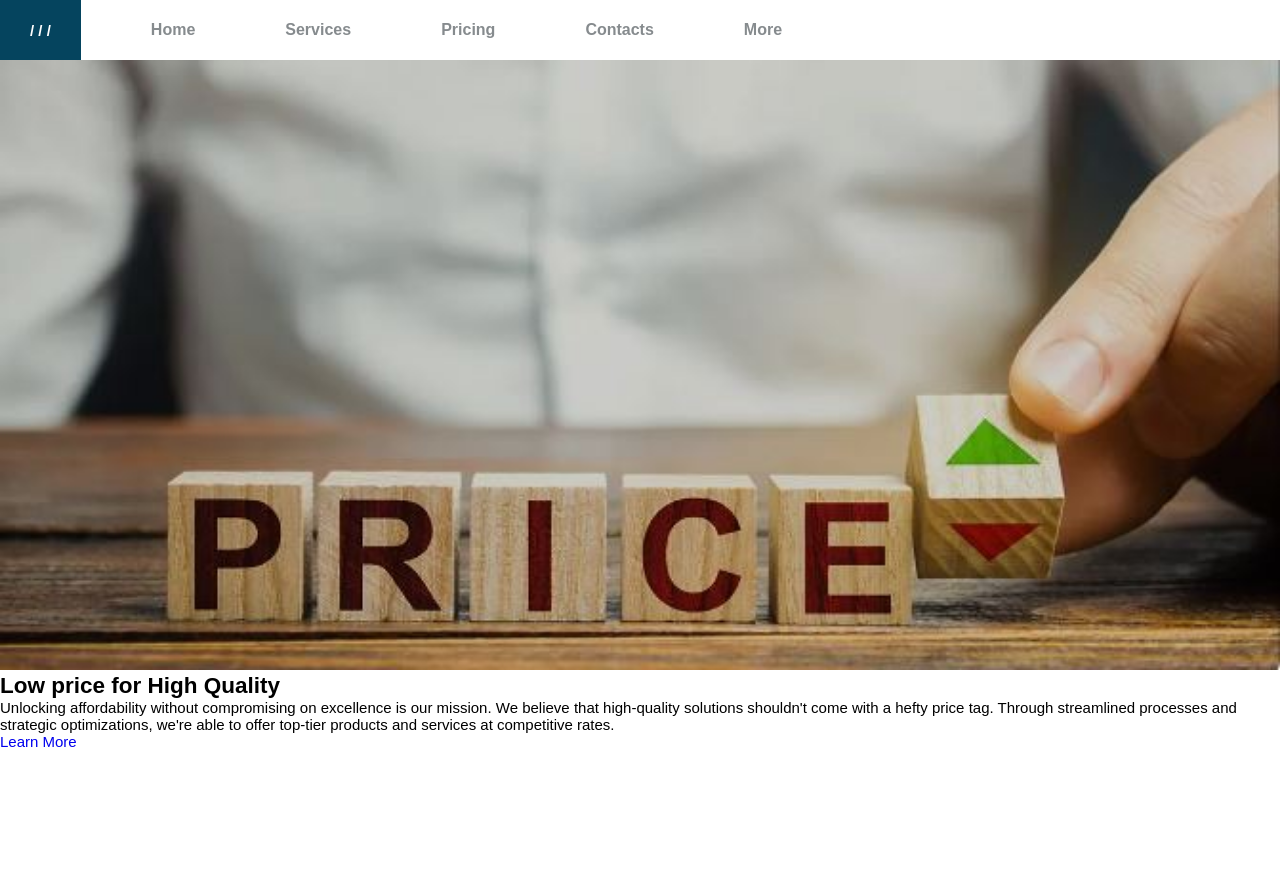
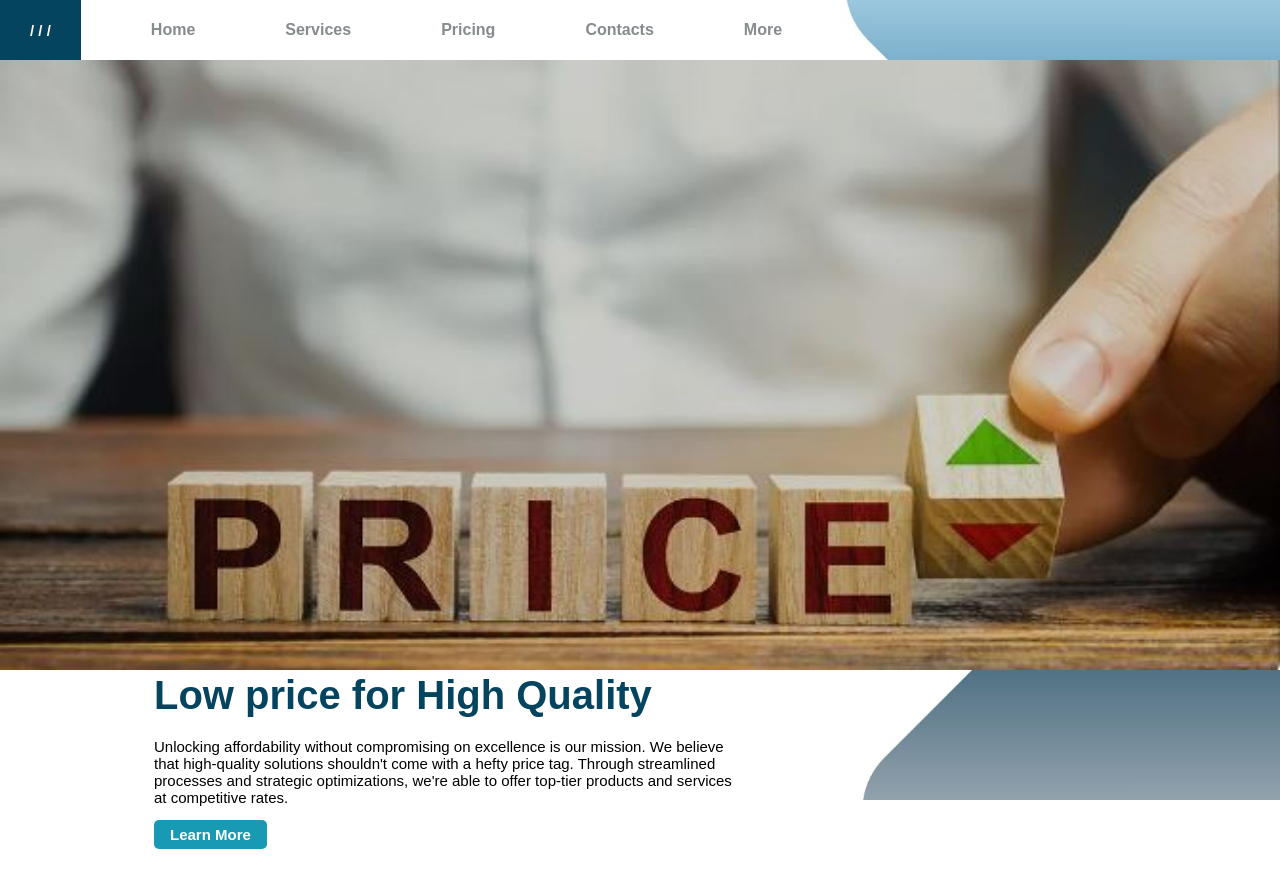
Before and after one commit to vnpranav/DI_Hackathon, a plain HTML site: page website/Pricing.html in a window 1280 px wide. Before the commit the page ends 800 px from the top, so only its background shows below. Drawn offline with Linux system fonts and the light colour scheme.

Commit message:
Update style3.css

```diff
--- a/website/css/style3.css
+++ b/website/css/style3.css
@@ -32,7 +32,7 @@ a{
     text-decoration: none;
 }
 
-.header{
+.header2{
     width: 100%;
     height: 100vh;
     /* background image? */
@@ -82,33 +82,33 @@ a{
 }
 
 /* styling banner text */
-.container{
+.container2{
     max-width: 100rem;
     margin: 0 auto;
     padding: 0rem 1.4rem;
 }
 
-.header_content{
+.header_content2{
   width: 100%;
   height: calc(100vh - 8.5rem);
   display: flex;
-  align-items: center;
 }
-.header_container{
+
+.header_container2{
     width: 60%;
 }
 
-.header_title{
+.header_title2{
     font-size: 4rem;
     color: var(--color-primary);
     margin-bottom: 2rem;
 }
 
-.header_p{
+.header_p2{
     margin-bottom: 2rem;
 }
 
-.header_btn{
+.header_btn2{
     padding: 0.6rem 1.6rem;
     background-color: var(--color-secondary);
     color: var(--color-white);
```
